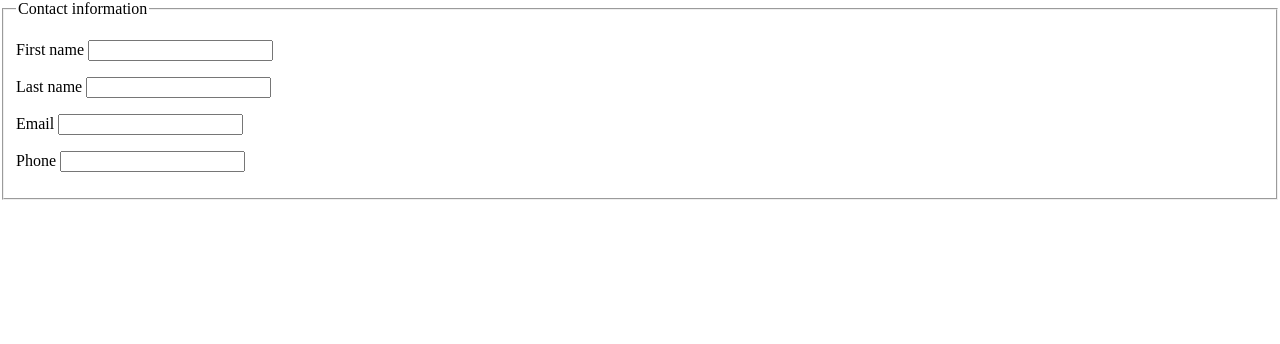
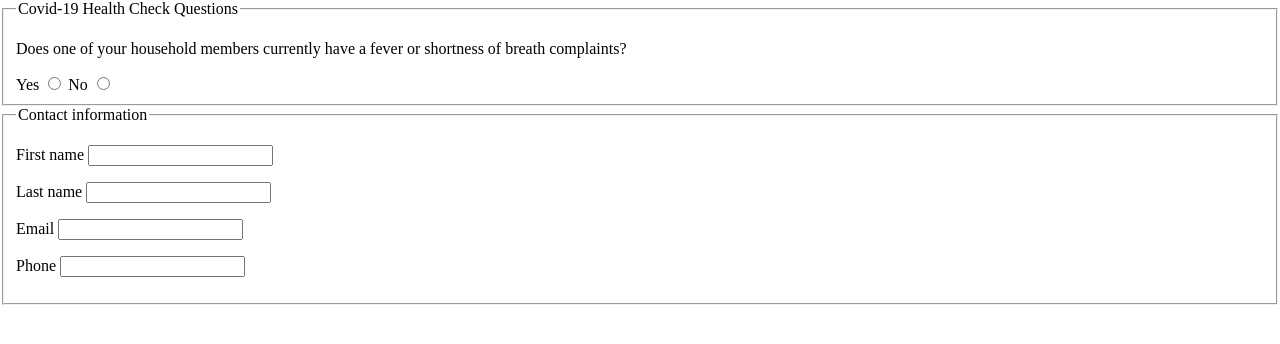
Before and after one commit to bruteForceBilly/tdd-covid, a Vue app: page / in a window 1280 px wide. Shown: the top 344 px of the page. Built offline with nearby package versions, Linux system fonts and the light colour scheme.

Commit message:
started building questions

```diff
--- a/src/components/Form.vue
+++ b/src/components/Form.vue
@@ -1,6 +1,36 @@
 <template>
   <div>
     <form>
+      <fieldset name="questions">
+        <legend>Covid-19 Health Check Questions</legend>
+        <article
+          v-for="question in questions"
+          :key="'question-' + question.id"
+          :id="question.id"
+          class="question"
+        >
+          <p class="statement">
+            {{ question.statement }}
+          </p>
+          <div class="answer">
+            <span
+              v-for="reply in question.replies"
+              :key="reply.label + reply.id"
+            >
+              <label> {{ reply.label }} </label>
+              <input
+                :id="`answer-${reply.id}__reply--${reply.label}`"
+                type="radio"
+                name="reply"
+                :value="reply.value"
+                v-model="question.answer"
+              />
+            </span>
+            <span v-if="question.answer" style="float: right"> ✅ </span>
+          </div>
+        </article>
+      </fieldset>
+
       <fieldset name="contact">
         <legend>Contact information</legend>
         <p v-for="field in fields" :key="field.id">
@@ -42,6 +72,26 @@ export default {
             ? `${target} has unallowed characters: ${string}`
             : `${target} has unallowed characters`,
       },
+      questions: [
+        {
+          id: "one",
+          statement:
+            "Does one of your household members currently have a fever or shortness of breath complaints?",
+          answer: null,
+          replies: [
+            {
+              id: "1",
+              label: "Yes",
+              value: true,
+            },
+            {
+              id: "1",
+              label: "No",
+              value: false,
+            },
+          ],
+        },
+      ],
       fields: [
         {
           id: "first-name",
@@ -71,6 +121,9 @@ export default {
     };
   },
   methods: {
+    log(msg) {
+      return console.log("log", msg);
+    },
     getFormatPhoneNumber(value) {
       if (this.activeInput == "phone" && value) return value;
 
```
Also changed, not shown: 1 other file (tests, documents, lock files or other folders).
